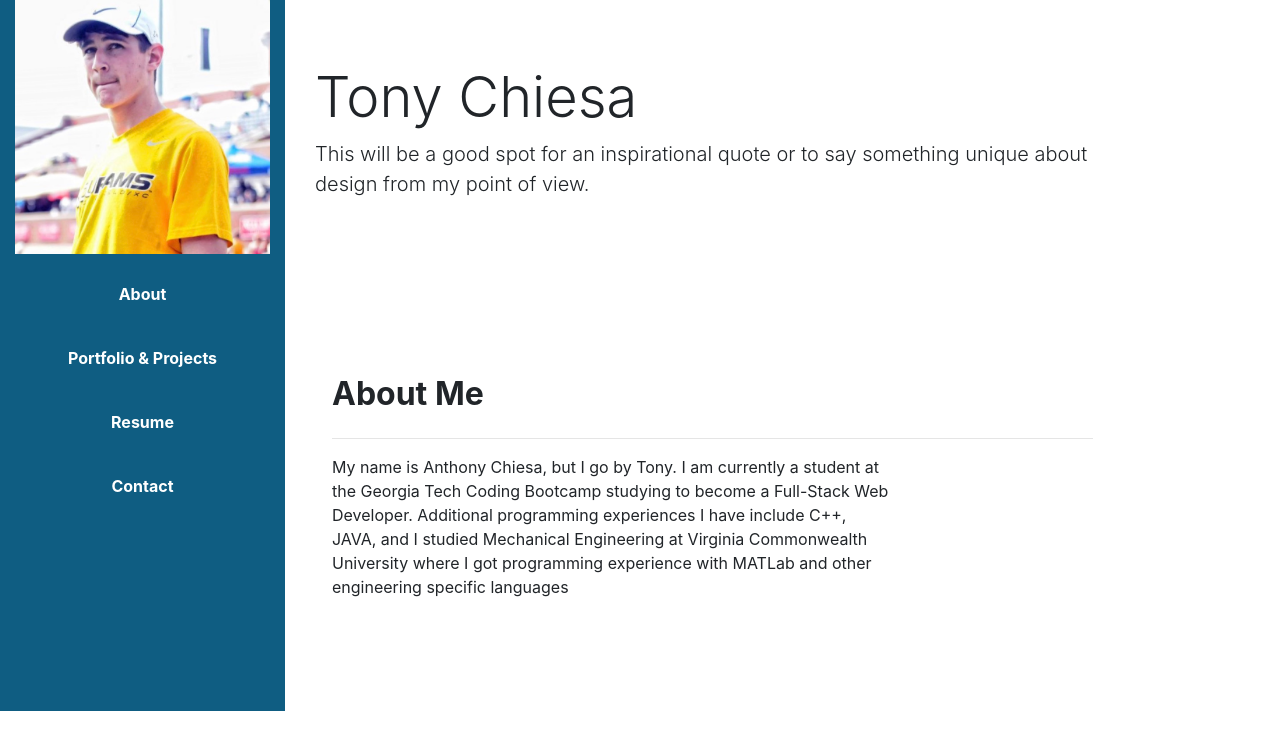
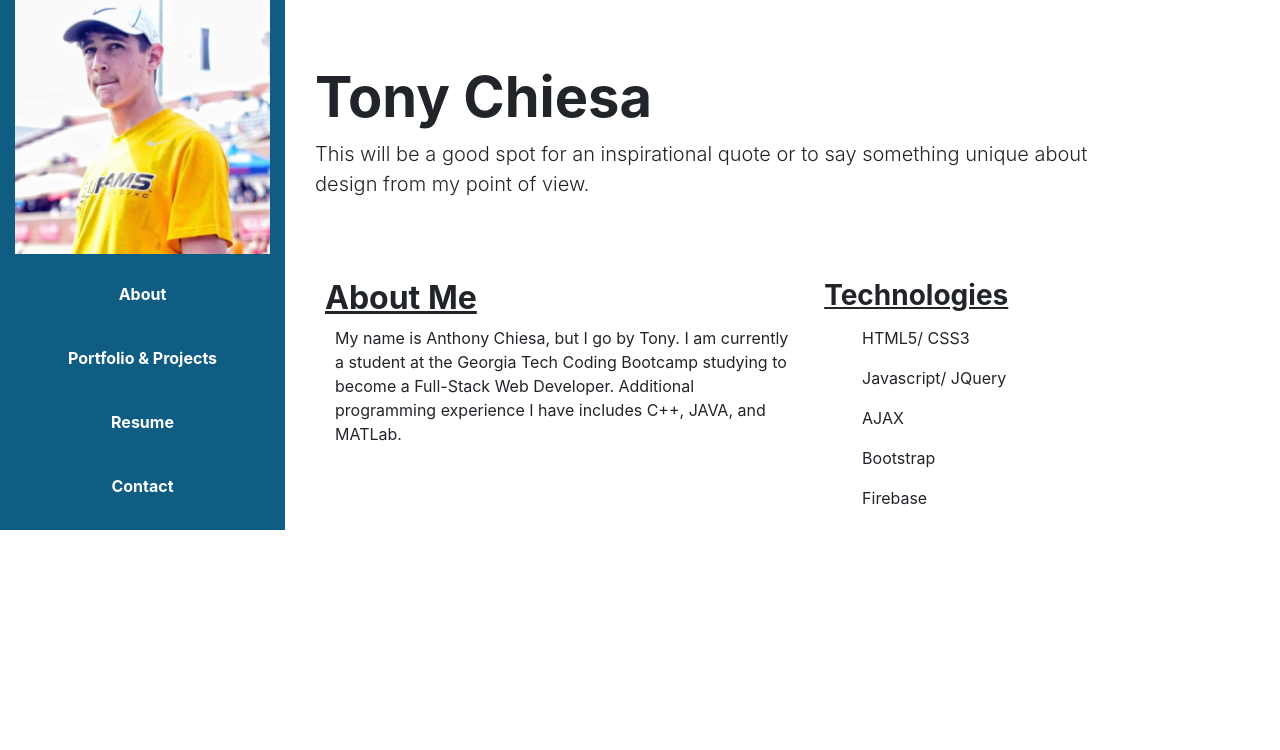
Before and after one commit to tonychiesa92/Professional-Portfolio, a plain HTML site: page index.html in a window 1280 px wide. Drawn offline with nearby package versions, Linux system fonts and the light colour scheme.

Commit message:
Added technologies with formating

```diff
--- a/assets/style/style.css
+++ b/assets/style/style.css
@@ -1,6 +1,7 @@
 #leftSideNav{
+    height: 100%;
+    background-color: #0F5D82;
 
-    background-color: #0F5D82;
 }
 
 .nav-link{
@@ -19,3 +20,19 @@ margin-left: 0px;
     margin-right: 0px;
     width:100%;
 }
+
+#name{
+    font-weight: bold;
+}
+
+.jumbotron{
+    margin-bottom: 0px;
+}
+
+a:hover {
+    color: black;
+}
+
+#about-info{
+    margin-left: 10px;
+}
--- a/index.html
+++ b/index.html
@@ -26,7 +26,7 @@
     <div class="container" id="everything">
         <div class="row">
             <div class="col-3" id="leftSideNav">
-                <div>
+                <div id="mePic">
                     <img src="./assets/images/image1.jpeg" class="img-fluid" alt="TonyChiesa">
                 </div>
                 <div>
@@ -43,36 +43,42 @@
             <div class="col-9">
                 <div class="jumbotron jumbotron-fluid bg-white">
                     <div class="container">
-                        <h1 class="display-4">Tony Chiesa</h1>
+                        <h1 class="display-4" id="name">Tony Chiesa</h1>
                         <p class="lead">This will be a good spot for an inspirational quote or to say something unique
                             about design from my point of view.</p>
                     </div>
                 </div>
 
-                <div class="jumbotron bg-white">
-                    <div class="row">
-                        <div class="col">
-                            <h2 class="font-weight-bold">About Me</h2>
+                <div class="row" id="about-info">
+                    <div class="col-7">
+                        <h2 class="font-weight-bold"><u>About Me</u></h2>
+                    </div>
+                    <div class="col-5">
+                        <div class="col-5" id="tech">
+                            <h3 class="font-weight-bold"><u>Technologies</u></h3>
                         </div>
                     </div>
-                    <hr>
-                    <div class="row">
-                        <div class="col-9">
+
+                    <div class="row" id="about-info">
+                        <div class="col-7">
                             <p class="line-height-large">My name is Anthony Chiesa, but I go by Tony. I am currently
-                                a student
-                                at the Georgia Tech Coding Bootcamp studying to
-                                become a Full-Stack Web Developer. Additional programming experiences I have
-                                include C++, JAVA,
-                                and I studied Mechanical Engineering at Virginia Commonwealth University where I got
-                                programming experience with MATLab and other engineering specific languages</p>
+                                a student at the Georgia Tech Coding Bootcamp studying to
+                                become a Full-Stack Web Developer. Additional programming experience I have
+                                includes C++, JAVA, and MATLab.</p>
+                        </div>
+                        <div class="col-5" id="tech">
+                            <ul>HTML5/ CSS3</ul>
+                            <ul>Javascript/ JQuery</ul>
+                            <ul>AJAX</ul>
+                            <ul>Bootstrap</ul>
+                            <ul>Firebase</ul>
                         </div>
                     </div>
                 </div>
             </div>
         </div>
-    </div>
 
-    <script src="" async defer></script>
+        <script src="" async defer></script>
 </body>
 
 </html>
```
